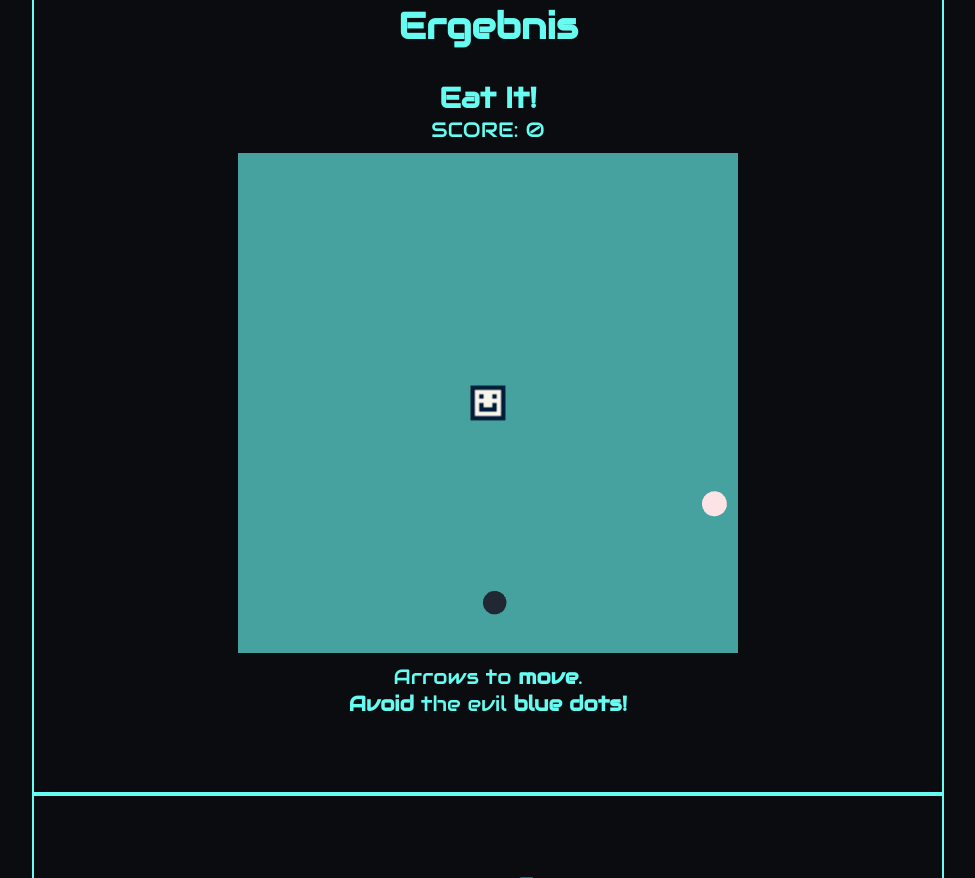
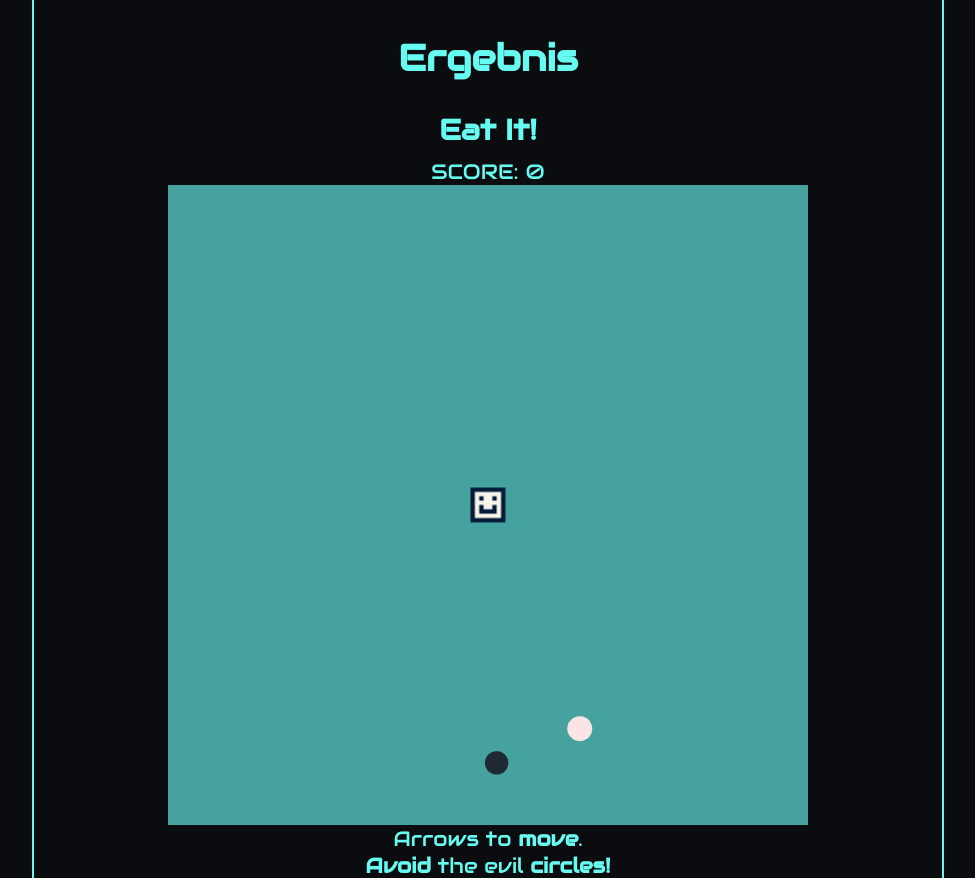
Before and after one commit to HintringerFabian/Eat_it_PixiJS, a plain HTML site: page index.html in a window 1280 px wide. Shown: the part 1922-2800 px from the top of the page, without its empty margins (152-1127 px from the left). Drawn offline with Linux system fonts and the light colour scheme.

Commit message:
add responsive canvas

```diff
--- a/index.html
+++ b/index.html
@@ -82,7 +82,7 @@
             </div>
             <div class="game-description" id=score>SCORE: <span>0</span></div>
             <div class="canvas" id="canvas"></div>
-            <div class="game-description" id="controls">Arrows to <b>move</b>.<br><b>Avoid</b> the evil <b>blue dots!</b></div>
+            <div class="game-description" id="controls">Arrows to <b>move</b>.<br><b>Avoid</b> the evil <b>circles!</b></div>
         </section>
 
         <section>
--- a/styles/styles.css
+++ b/styles/styles.css
@@ -64,17 +64,15 @@ footer {
   color: var(--text-color-headlines);
   text-align: center;
   position: relative;
-  margin: 0 auto;
+  margin: 10px;
 }
 
 .canvas {
   background-color: var(--main-color);
   position: relative;
-  width: 500px;
-  height: 500px;
+  width: 50vw;
+  height: 50vw;
   margin: 0 auto;
-  margin-top: 10px;
-  margin-bottom: 10px;
 }
 
 .game-description {
```
